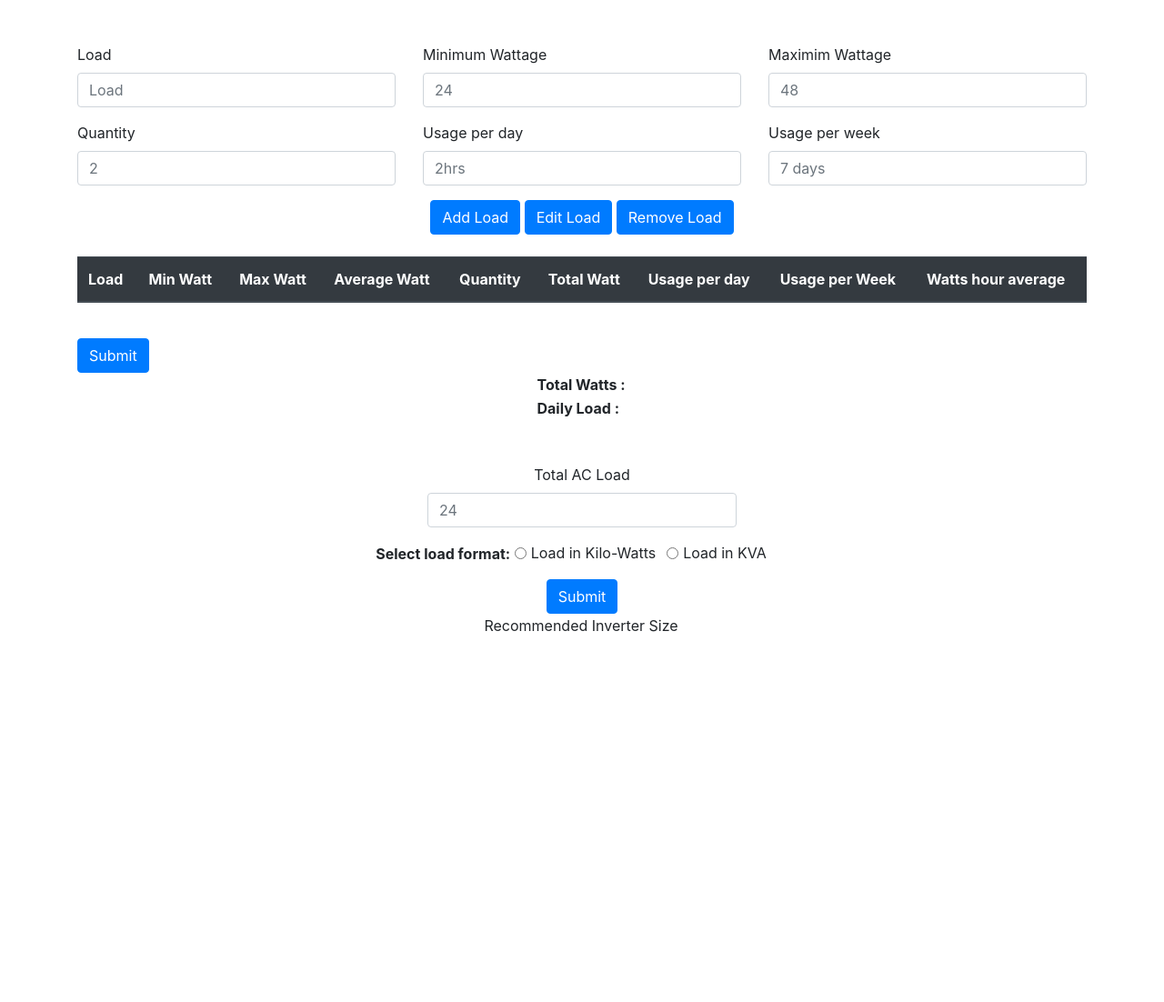
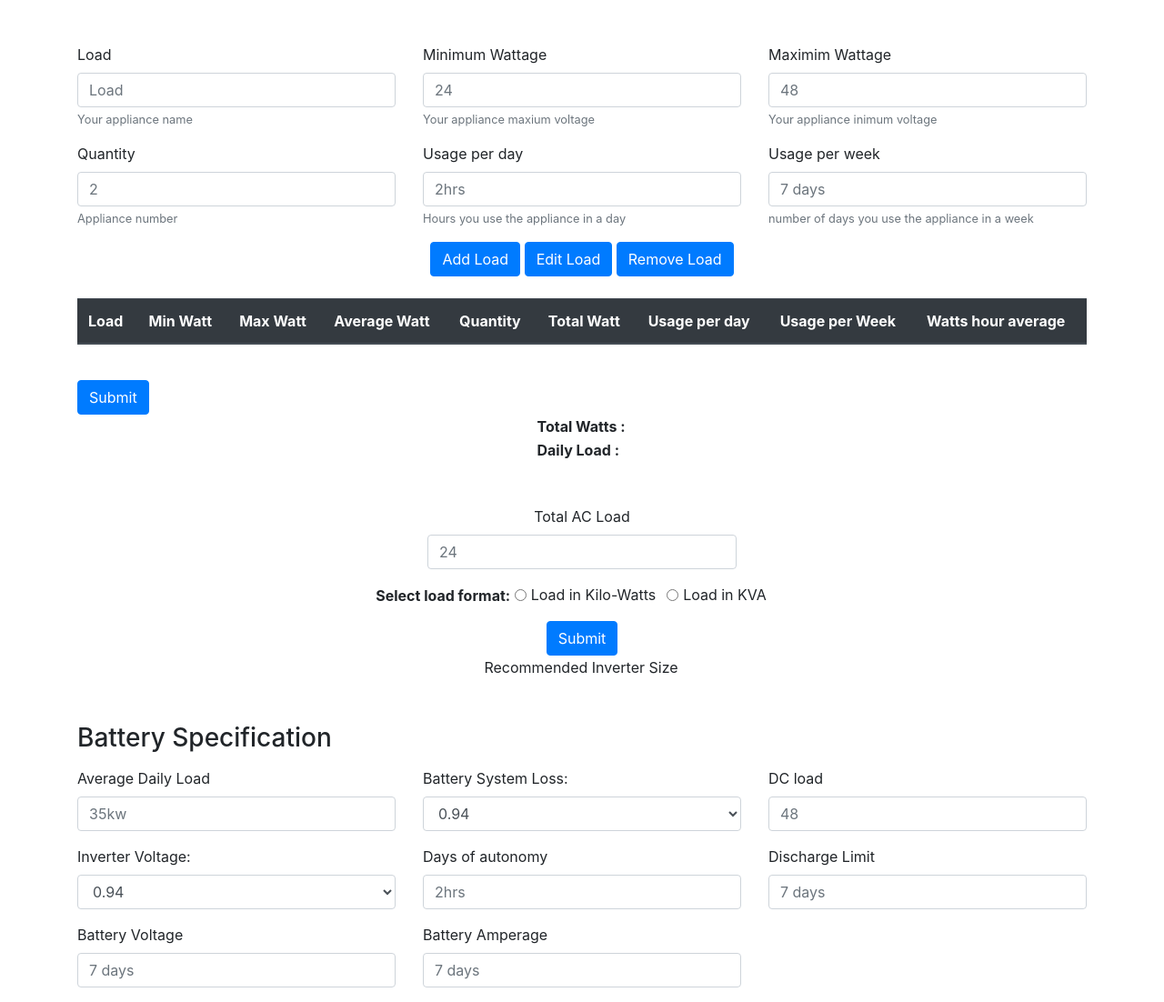
Before and after one commit to Go-Solar/GoSolar, a plain HTML site: page index.html in a window 1280 px wide. Shown: the whole page at 91% size. Before the commit the page ends 800 px from the top, so only its background shows below. Drawn offline with nearby package versions, Linux system fonts and the light colour scheme.

Commit message:
added hint text to forms

```diff
--- a/index.html
+++ b/index.html
@@ -18,28 +18,46 @@
                     <div class="col-md-4 mb-3">
                         <label>Load</label>
                         <input type="text" class="form-control" placeholder="Load" id="loaad">
+                        <small class="form-text text-muted">
+                            Your appliance name
+                        </small>
                     </div>
                     <div class="col-md-4 mb-3">
                         <label>Minimum Wattage</label>
                         <input type="number" class="form-control" placeholder="24" id="min watts">
+                        <small class="form-text text-muted">
+                             Your appliance maxium voltage
+                        </small>
                     </div>
                     <div class="col-md-4 mb-3">
                         <label>Maximim Wattage</label>
                         <input type="number" class="form-control" placeholder="48" id="max watts">
+                        <small class="form-text text-muted">
+                             Your appliance inimum voltage
+                        </small>
                     </div>
                 </div>
                 <div class="row">
                     <div class="col-md-4 mb-3">
                         <label>Quantity</label>
                         <input type="number" class="form-control" placeholder="2" id="quantity">
+                        <small class="form-text text-muted">
+                             Appliance number
+                        </small>
                     </div>
                     <div class="col-md-4 mb-3">
                         <label>Usage per day</label>
                         <input type="number" class="form-control" placeholder="2hrs" id="upd">
+                        <small class="form-text text-muted">
+                             Hours you use the appliance in a day
+                        </small>
                     </div>
                     <div class="col-md-4 mb-3">
                         <label>Usage per week</label>
                         <input type="number" class="form-control" placeholder="7 days" id="upw">
+                        <small class="form-text text-muted">
+                             number of days you use the appliance in a week
+                        </small>
                     </div>
                 </div>
             </form>
@@ -123,6 +141,61 @@
             </center>
         </section>
 
+        <section id="battery specification" class="mt-5">
+            <h3>Battery Specification</h3>
+            <form class="mt-3">
+                <div class="row">
+                    <div class="col-md-4 mb-3">
+                        <label>Average Daily Load</label>
+                        <input type="number" class="form-control" placeholder="35kw" id="daily load">
+                    </div>
+                    <div class="col-md-4 mb-3">
+                        <label for="exampleFormControlSelect1">Battery System Loss:</label>
+                        <select class="form-control" id="Inverter Efficiency">
+                      <option value="0.94" selected>0.94</option>
+                      <option value="0.92">0.92</option>
+                      <option value="0.9">0.9</option>
+                      <option value="0.80">0.80</option>
+                      <option value="0.85">0.85</option>
+                    </select>
+                    </div>
+
+                    <div class="col-md-4 mb-3">
+                        <label>DC load</label>
+                        <input type="number" class="form-control" placeholder="48" id="max watts">
+                    </div>
+                </div>
+                <div class="row">
+                    <div class="col-md-4 mb-3">
+                        <label for="exampleFormControlSelect1">Inverter Voltage:</label>
+                        <select class="form-control" id="Inverter Efficiency">
+                      <option value="0.94" selected>0.94</option>
+                      <option value="0.92">0.92</option>
+                      <option value="0.9">0.9</option>
+                      <option value="0.80">0.80</option>
+                      <option value="0.85">0.85</option>
+                    </select>
+                    </div>
+                    <div class="col-md-4 mb-3">
+                        <label>Days of autonomy</label>
+                        <input type="number" class="form-control" placeholder="2hrs" id="upd">
+                    </div>
+                    <div class="col-md-4 mb-3">
+                        <label>Discharge Limit</label>
+                        <input type="number" class="form-control" placeholder="7 days" id="upw">
+                    </div>
+                    <div class="col-md-4 mb-3">
+                        <label>Battery Voltage</label>
+                        <input type="number" class="form-control" placeholder="7 days" id="upw">
+                    </div>
+                    <div class="col-md-4 mb-3">
+                        <label>Battery Amperage</label>
+                        <input type="number" class="form-control" placeholder="7 days" id="upw">
+                    </div>
+                </div>
+            </form>
+        </section>
+
 
     </main>
 
```
